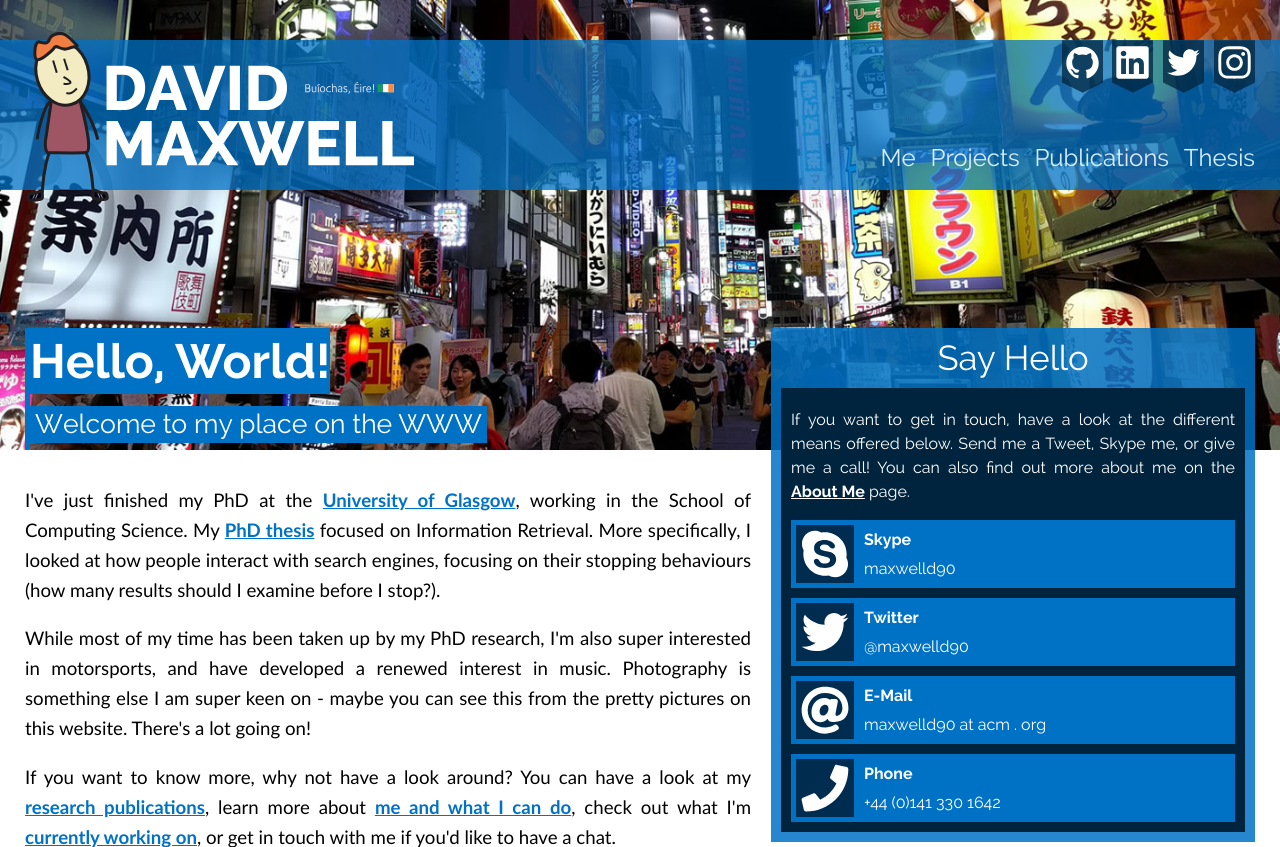
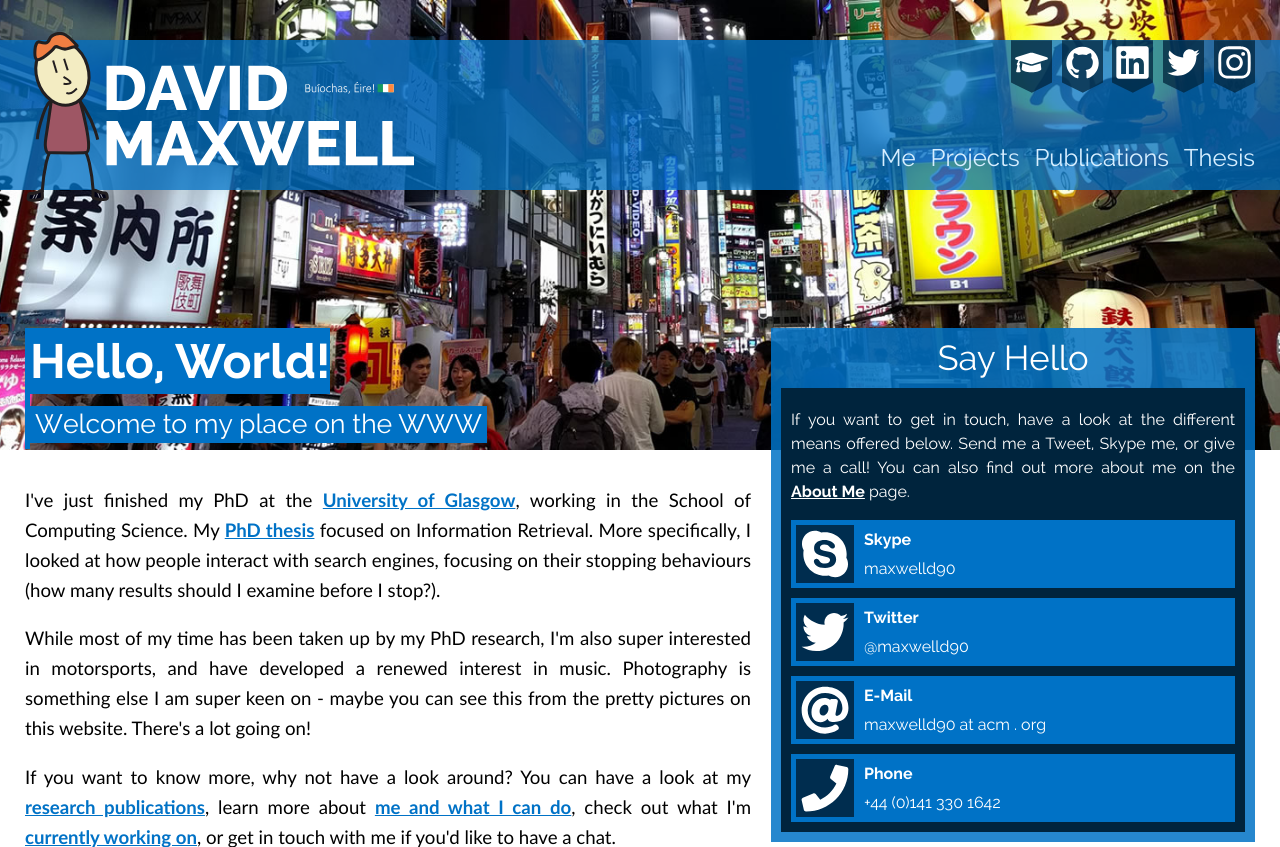
Before and after one commit to maxwelld90/dmax_website, a Django app: page / in a window 1280 px wide. Shown: the top 847 px of the page. Run offline with Django 3.2, Linux system fonts and the light colour scheme; style sheets or scripts are compiled from the project's sources; some libraries are stand-ins or nearby versions.

Commit message:
Added Google Scholar ribbon

```diff
--- a/website_project/static/css/sprites.less
+++ b/website_project/static/css/sprites.less
@@ -15,6 +15,11 @@
 
 .sprite-header-links-ribbons-instagram {
     background-image: url('../img/sprites/header-links-ribbon-logos.svg#instagram');
+    background-size: 100% 100%;
+}
+
+.sprite-header-links-ribbons-mortarboard {
+    background-image: url('../img/sprites/header-links-ribbon-logos.svg#mortarboard');
     background-size: 100% 100%;
 }
 
--- a/website_project/templates/dmax_org_uk/base.html
+++ b/website_project/templates/dmax_org_uk/base.html
@@ -58,6 +58,8 @@ Date: 2019-04-30
 
                 <div id="header-links" class="flex-item three-fifths">
                     <ul id="header-links-ribbons">
+                        <li><a href="https://scholar.google.co.uk/citations?user=cMtPLicAAAAJ" target="_blank"><span class="sprite-header-links-ribbons-mortarboard"></span>Google Scholar</a>
+                        </li>
                         <li><a href="https://www.github.com/maxwelld90" target="_blank"><span class="sprite-header-links-ribbons-github"></span>GitHub</a>
                         </li>
                         <li><a href="https://www.linkedin.com/in/maxwelld90" target="_blank"><span class="sprite-header-links-ribbons-linkedin"></span>LinkedIn</a>
```
Also changed, not shown: website_project/static/img/sprites/header-links-ribbon-logos.svg.
